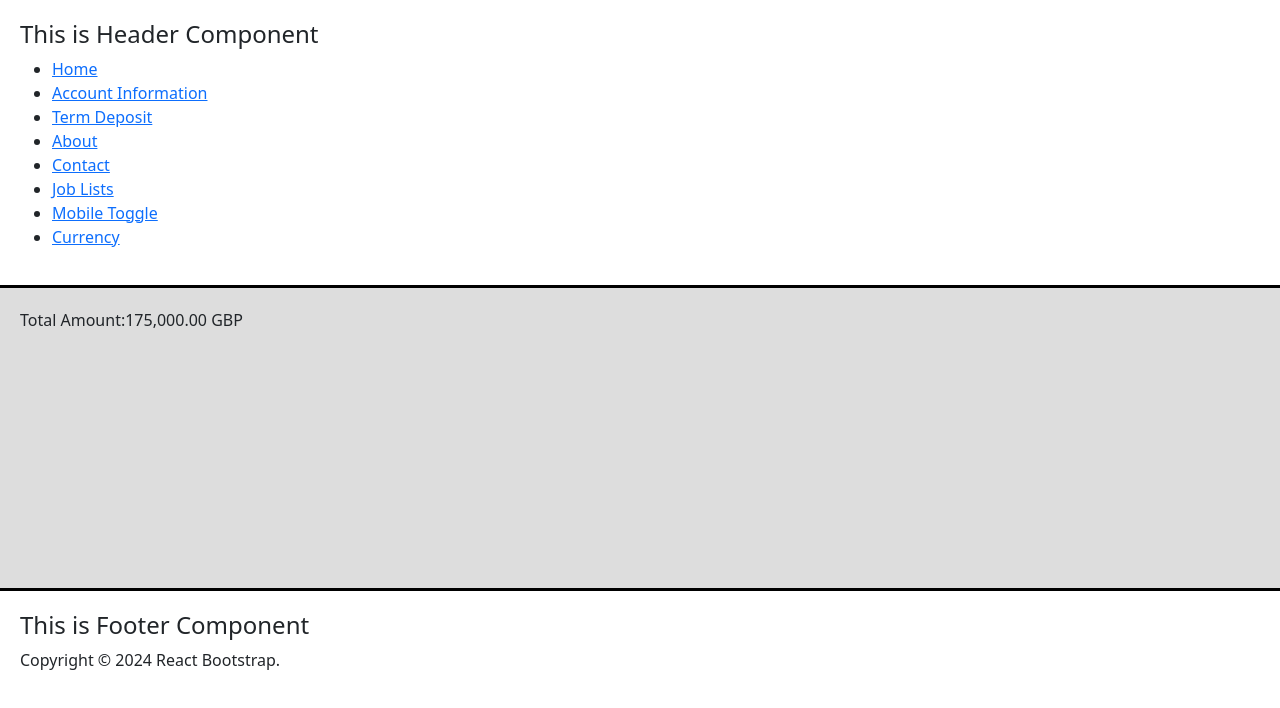
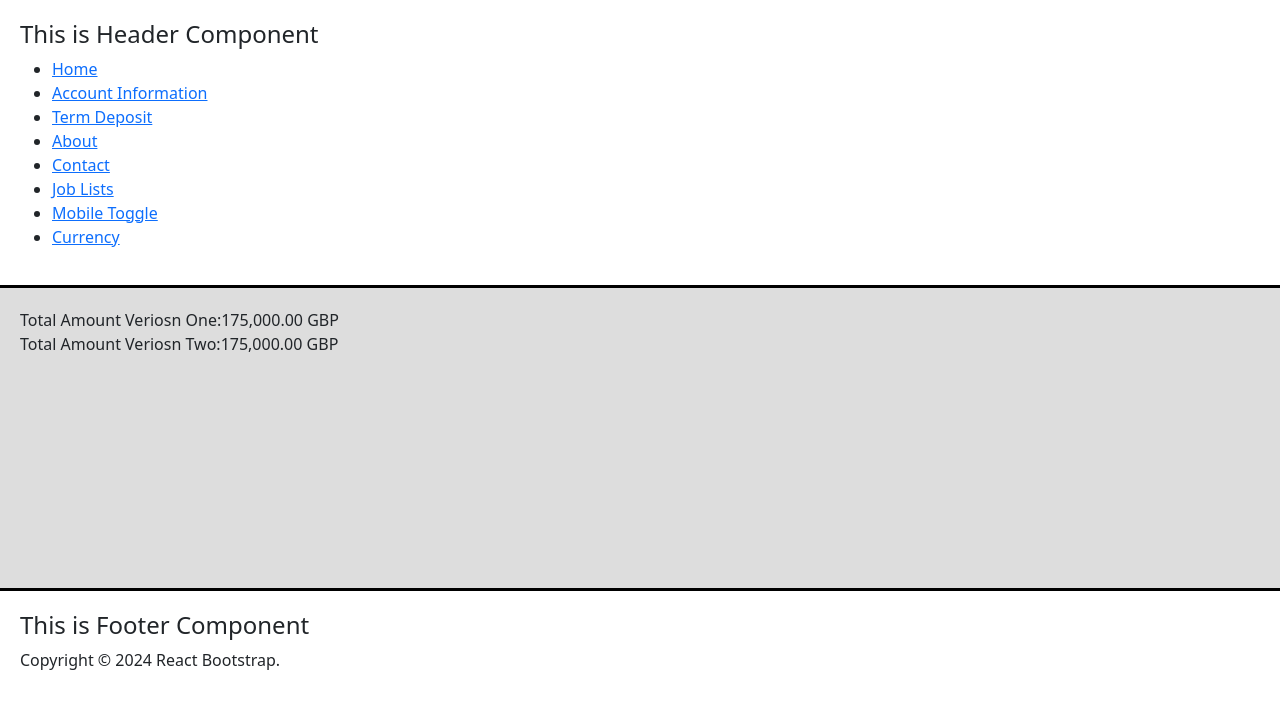
Before and after one commit to Avaneesh3772/react-app-hub, a React (Create React App) app: page /currency in a window 1280 px wide. Shown: the top 708 px of the page. Built offline with nearby package versions, Linux system fonts and the light colour scheme.

Commit message:
Updated currency formatetr

```diff
--- a/src/pages/AccountBalance/Accounts.tsx
+++ b/src/pages/AccountBalance/Accounts.tsx
@@ -1,14 +1,20 @@
 import React from 'react'
 import balancesHUB from '../../assets/mockdata/amount.json'
 import { formatCurrencyGBP } from '../../utils/formatCurrencyGBP';
+import { formatCurrency } from '../../utils/formatCurrency';
 
 const Accounts = () => {
  console.log("balancesHUB =>", balancesHUB);
   return (
     <>
       <div>
-        Total Amount:
+        Total Amount Veriosn One:
         <span>{formatCurrencyGBP(balancesHUB.balance.amount).slice(1)} </span>
+        <span>{balancesHUB.balance.currency}</span>
+      </div>
+      <div>
+        Total Amount Veriosn Two:
+        <span>{formatCurrency(balancesHUB.balance.amount)} </span>
         <span>{balancesHUB.balance.currency}</span>
       </div>
     </>
--- /dev/null
+++ b/src/utils/formatCurrency.ts
@@ -0,0 +1,10 @@
+export const formatCurrency = (amount: number): string => {
+  if (typeof amount !== 'number') {
+    throw new Error('Invalid argument: amount must be a number');
+  }
+  return amount.toFixed(2).replace(/\d(?=(\d{3})+\.)/g, '$&,');;
+};
+
+  // Example usage
+  console.log(formatCurrency(1234.5)); // "£1,234.50"
+  console.log(formatCurrency(1234));   // "£1,234.00"
```
Also changed, not shown: 2 other files (tests, documents, lock files or other folders).
